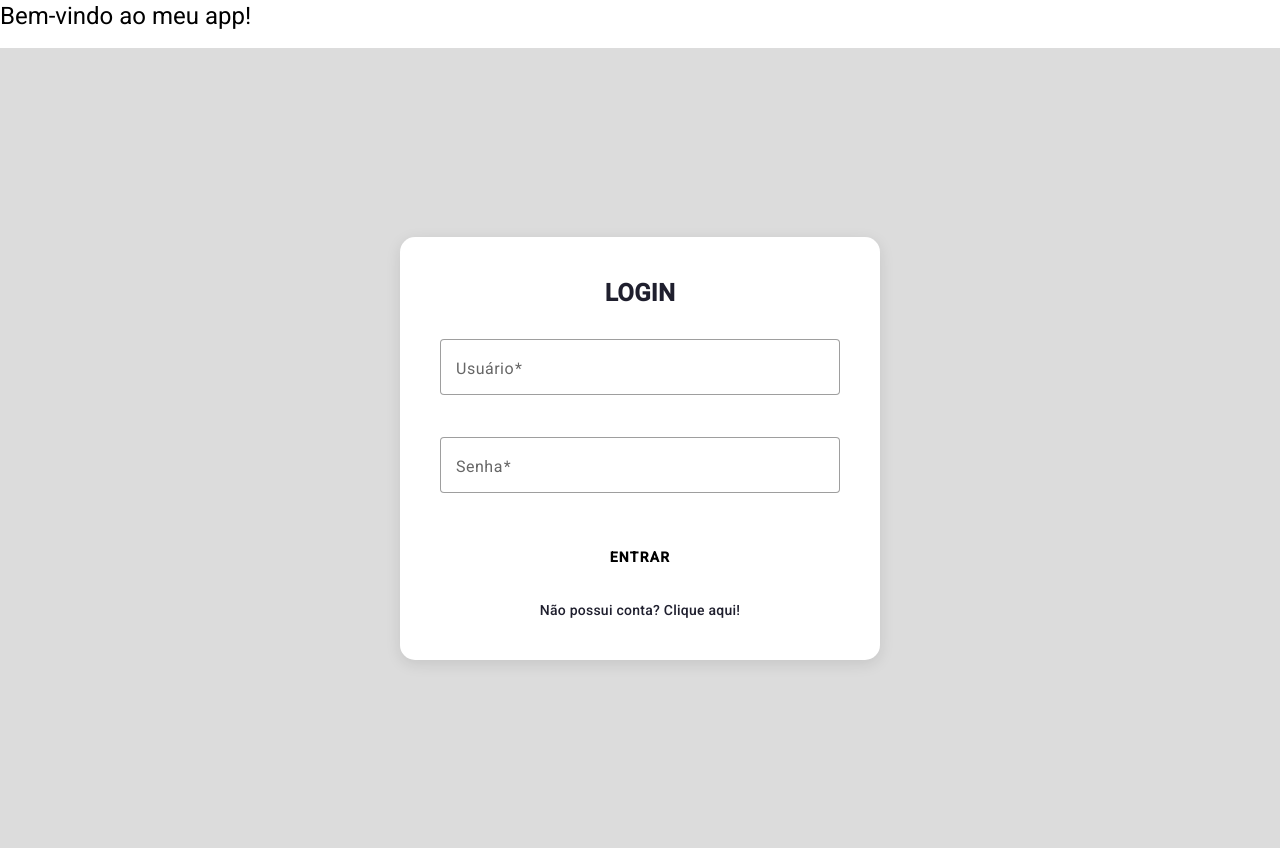
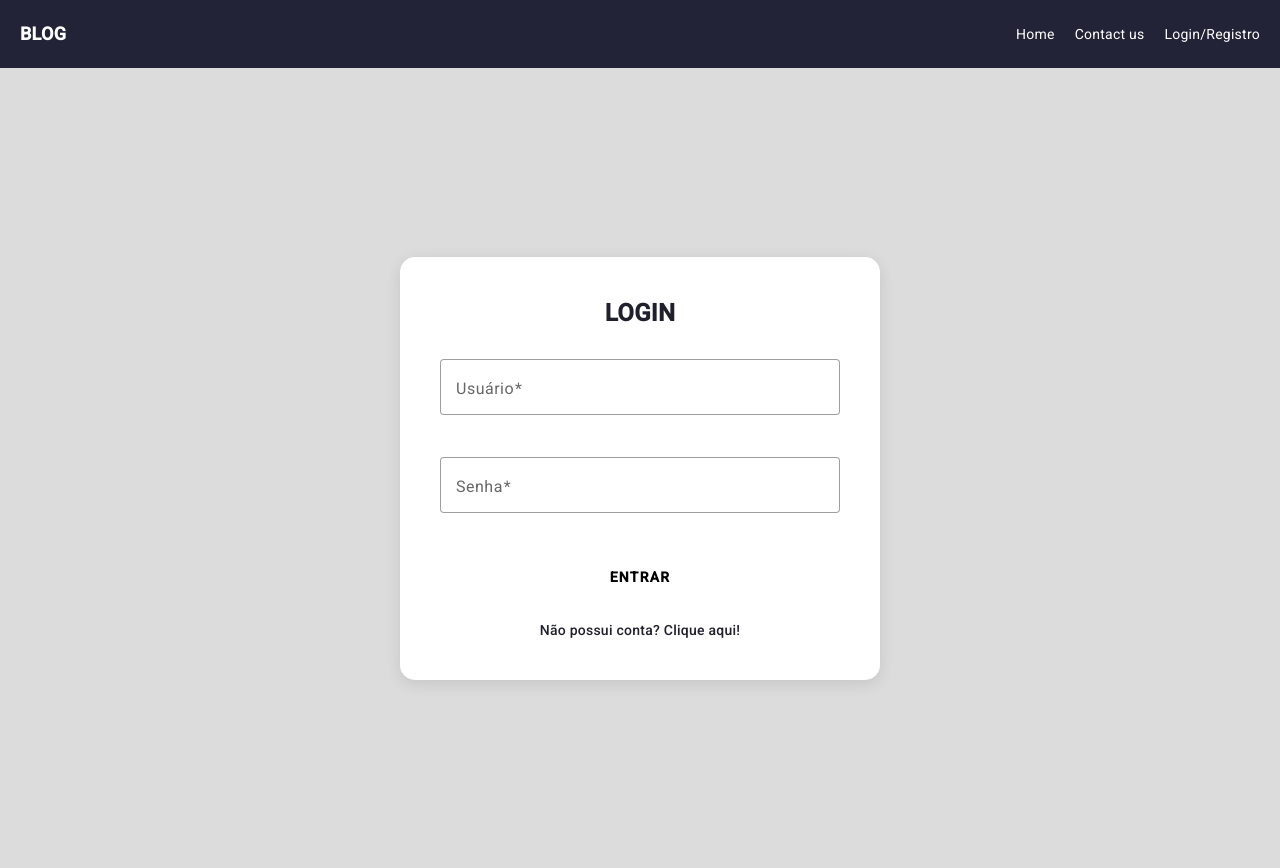
Before and after one commit to MarcoShvy/blog-pessoal-Acelera, an Angular app: page /login in a window 1280 px wide. Built offline with nearby package versions, Linux system fonts and the light colour scheme.

Commit message:
navbar created but not ok

```diff
--- a/src/app/app.component.html
+++ b/src/app/app.component.html
@@ -1,4 +1,4 @@
 <div>
-  <h1>Bem-vindo ao meu app!</h1>
+  <app-nav-bar></app-nav-bar>
   <router-outlet></router-outlet>
 </div>
--- a/src/app/app.module.ts
+++ b/src/app/app.module.ts
@@ -10,6 +10,7 @@ import { AppComponent } from './app.component';
 import { BrowserAnimationsModule } from '@angular/platform-browser/animations';
 import { PostsComponent } from './components/posts/posts.component';
 
+import { MatMenuModule } from '@angular/material/menu';
 import { MatIconModule } from '@angular/material/icon';
 import { MatProgressSpinnerModule } from '@angular/material/progress-spinner';
 import { MatCardModule } from '@angular/material/card';
@@ -39,7 +40,8 @@ import { NavBarComponent } from './shared/nav-bar/nav-bar.component';
     ReactiveFormsModule,
     HttpClientModule,
     MatProgressSpinnerModule,
-    MatIconModule
+    MatIconModule,
+    MatMenuModule
   ],
   providers: [
     { provide: HTTP_INTERCEPTORS, useClass: AuthInterceptor, multi: true }
--- a/src/app/services/auth.service.ts
+++ b/src/app/services/auth.service.ts
@@ -1,12 +1,13 @@
 import { Injectable } from '@angular/core';
 import { HttpClient } from '@angular/common/http';
-import { Observable, tap } from 'rxjs';
+import { Observable, tap, BehaviorSubject } from 'rxjs';
 
 @Injectable({
   providedIn: 'root'
 })
 export class AuthService {
   private apiUrl = 'http://localhost:8080/api/';
+  private userLoggedIn = new BehaviorSubject<boolean>(this.isLoggedIn());
 
   constructor(private http: HttpClient) {}
 
@@ -14,12 +15,14 @@ export class AuthService {
     return this.http.post(`${this.apiUrl}usuarios/login`, credentials).pipe(
       tap((response: any) => {
         localStorage.setItem('token', response.token);
+        this.userLoggedIn.next(true);
       })
     );
   }
 
   logout(): void {
     localStorage.removeItem('token');
+    this.userLoggedIn.next(false);
   }
 
   getToken(): string | null {
@@ -30,6 +33,23 @@ export class AuthService {
     return !!this.getToken();
   }
 
+  getUserLoggedInStatus(): Observable<boolean> {
+    return this.userLoggedIn.asObservable();
+  }
+
+  getDecodedToken(): any {
+    const token = this.getToken();
+    if (!token) return null;
+
+    try {
+      const payload = token.split('.')[1];
+      return JSON.parse(atob(payload));
+    } catch (e) {
+      console.error('Erro ao decodificar o token:', e);
+      return null;
+    }
+  }
+
   register(data: any): Observable<any> {
     return this.http.post(`${this.apiUrl}usuarios`, data);
   }
--- a/src/app/shared/nav-bar/nav-bar.component.html
+++ b/src/app/shared/nav-bar/nav-bar.component.html
@@ -1 +1,25 @@
-<p>nav-bar works!</p>
+<nav class="navbar">
+    <div class="navbar-content">
+      <div class="logo">BLOG</div>
+      <ul class="nav-links">
+        <li><a routerLink="/">Home</a></li>
+        <li *ngIf="isLoggedIn"><a routerLink="/dashboard">Dashboard</a></li>
+        <li><a routerLink="/contato">Contact us</a></li>
+
+        <li class="profile-dropdown" *ngIf="isLoggedIn">
+          <button mat-button [matMenuTriggerFor]="menu">
+            Seja bem-vindo, {{ nomeUsuario }}
+          </button>
+          <mat-menu #menu="matMenu">
+            <button mat-menu-item routerLink="/perfil">👤 Meu Perfil</button>
+            <button mat-menu-item routerLink="/configuracoes">⚙️ Configurações</button>
+            <button mat-menu-item (click)="logout()">↩️ Sair</button>
+          </mat-menu>
+        </li>
+
+        <li *ngIf="!isLoggedIn">
+          <a routerLink="/login">Login/Registro</a>
+        </li>
+      </ul>
+    </div>
+  </nav>
--- a/src/app/shared/nav-bar/nav-bar.component.scss
+++ b/src/app/shared/nav-bar/nav-bar.component.scss
@@ -0,0 +1,45 @@
+.navbar {
+    background-color: #222336;
+    color: white;
+    padding: 10px 20px;
+  }
+
+  .navbar-content {
+    display: flex;
+    align-items: center;
+    justify-content: space-between;
+  }
+
+  .logo {
+    font-weight: bold;
+    font-size: 18px;
+  }
+
+  .nav-links {
+    display: flex;
+    align-items: center;
+    list-style: none;
+
+    li {
+      margin-left: 20px;
+
+      a, button {
+        color: white;
+        text-decoration: none;
+        background: none;
+        border: none;
+        cursor: pointer;
+        font-family: inherit;
+        font-size: 14px;
+      }
+
+      a:hover, button:hover {
+        text-decoration: underline;
+      }
+    }
+
+    .profile-dropdown {
+      display: flex;
+      align-items: center;
+    }
+  }
--- a/src/app/shared/nav-bar/nav-bar.component.ts
+++ b/src/app/shared/nav-bar/nav-bar.component.ts
@@ -1,10 +1,31 @@
-import { Component } from '@angular/core';
+import { Component, OnInit } from '@angular/core';
+import { AuthService } from 'src/app/services/auth.service';
+
 
 @Component({
   selector: 'app-nav-bar',
   templateUrl: './nav-bar.component.html',
   styleUrls: ['./nav-bar.component.scss']
 })
-export class NavBarComponent {
+export class NavBarComponent implements OnInit{
+  isLoggedIn = false;
+  nomeUsuario: string = '';
 
+  constructor(private authService: AuthService) {}
+
+
+
+  ngOnInit(): void {
+    this.authService.getUserLoggedInStatus().subscribe(status => {
+      const token = this.authService.getDecodedToken();
+      console.log('Token decodificado:', token);
+      this.isLoggedIn = status;
+      this.nomeUsuario = token?.usuario || '';
+      console.log(this.nomeUsuario)
+    });
+  }
+
+  logout(): void {
+    this.authService.logout();
+  }
 }
```
